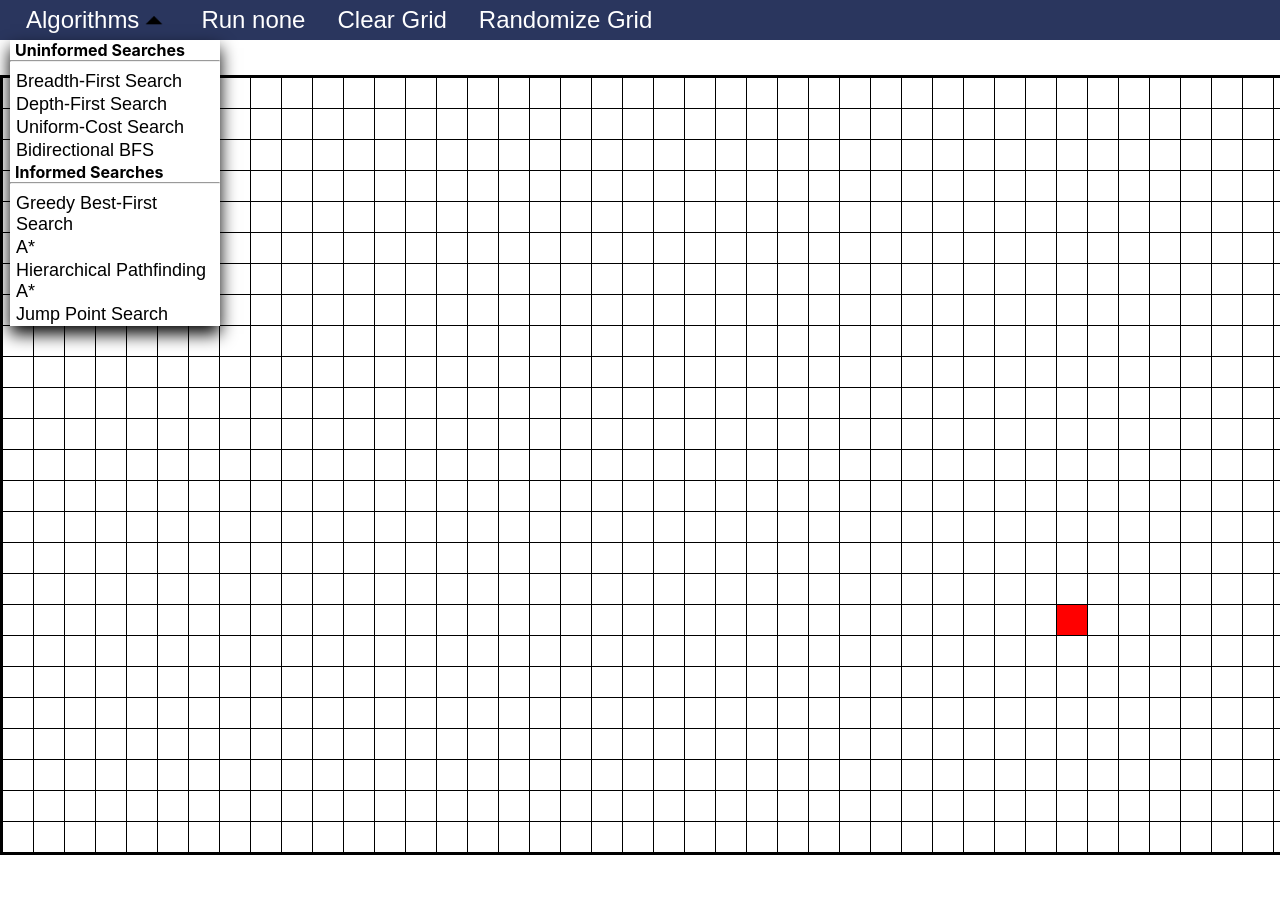
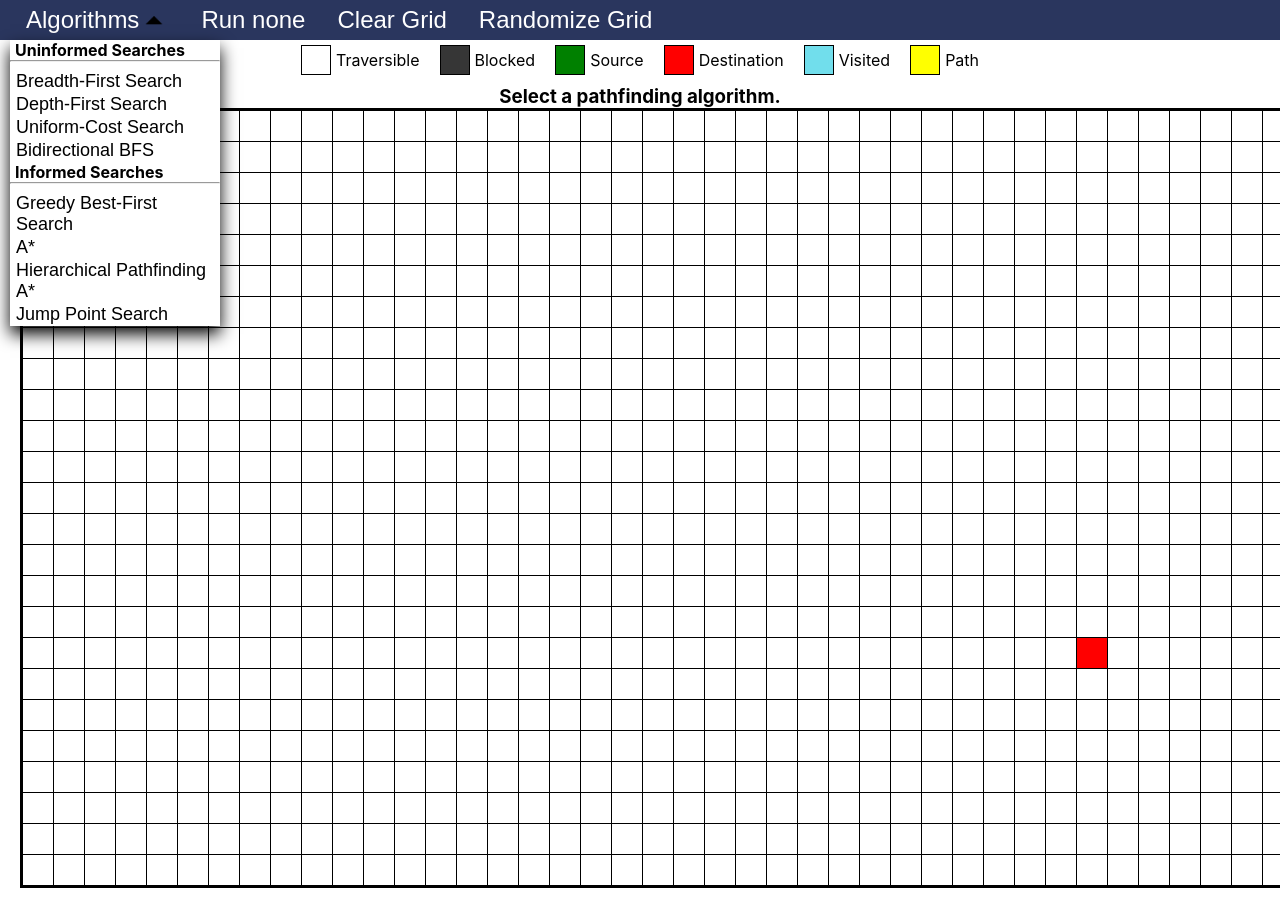
Before and after one commit to mrn73/graph-visualizer, a React (Create React App) app: page / in a window 1280 px wide. Shown: the top 908 px of the page. Before the commit the page ends 855 px from the top, so only its background shows below. Built offline with nearby package versions, Linux system fonts and the light colour scheme.

Commit message:
Added mini descriptions to algos.

```diff
--- a/src/App.css
+++ b/src/App.css
@@ -1,38 +1,8 @@
-.App {
-  text-align: center;
+.appBody {
+	margin: 0 20px 20px 20px;
 }
 
-.App-logo {
-  height: 40vmin;
-  pointer-events: none;
+.appBody > p, h1, h2, h3 {
+	margin: 0 auto;
+	text-align: center;
 }
-
-@media (prefers-reduced-motion: no-preference) {
-  .App-logo {
-    animation: App-logo-spin infinite 20s linear;
-  }
-}
-
-.App-header {
-  background-color: #282c34;
-  min-height: 100vh;
-  display: flex;
-  flex-direction: column;
-  align-items: center;
-  justify-content: center;
-  font-size: calc(10px + 2vmin);
-  color: white;
-}
-
-.App-link {
-  color: #61dafb;
-}
-
-@keyframes App-logo-spin {
-  from {
-    transform: rotate(0deg);
-  }
-  to {
-    transform: rotate(360deg);
-  }
-}
--- a/src/App.js
+++ b/src/App.js
@@ -4,6 +4,8 @@ import Grid from './components/grid.js';
 import Toolbar from './components/toolbar.js';
 import DropDown from './components/dropdown.js';
 import FloatingButton from './components/floating-button.js';
+import KeyBar from './components/key-bar.js';
+import FlexBox from './components/flex-box.js';
 import { NodeType } from './node.js';
 import bfs from './algorithms/bfs.js';
 import dfs from './algorithms/dfs.js';
@@ -14,10 +16,11 @@ import aStar from './algorithms/a-star.js';
 import hpaStar from './algorithms/hpa-star.js';
 import jps from './algorithms/jps.js';
 import ucs from './algorithms/uniform-cost-search.js';
+import SearchData from './data/searchesInfo.json';
 
 const cellSize = 30;
-const rows = 25;
-const cols = 60;
+const rows = 25; //25
+const cols = 60; //60
 const delayInc = 5;
 
 function coords(index) {
@@ -403,6 +406,7 @@ function App() {
 		}
 	}
 
+	const searchProps = SearchData[search].properties;
 	return (
 		<div>
 			<Toolbar>
@@ -425,6 +429,13 @@ function App() {
 				<button onClick={() => dispatch({type: 'randomize'})}>Randomize Grid</button>
 			</Toolbar>
 			<div className="appBody">
+				<KeyBar>{Object.values(NodeType)}</KeyBar>
+				<h3>{SearchData[search].title}</h3>
+				{searchProps ?
+				<FlexBox>
+					<p>Weighted: <span style={{color: searchProps.weighted ? 'green' : 'red'}}><b>{searchProps.weighted ? "YES" : "NO"}</b></span></p>
+					<p>Shortest Path: <span style={{color: searchProps.shortestPath ? 'green' : 'red'}}><b>{searchProps.shortestPath ? "YES" : "NO"}</b></span></p>
+				</FlexBox> : null}
 				<Grid grid={gridState.nodes} updateGridCell={updateGridCell} />
 			</div>
 		</div>
--- /dev/null
+++ b/src/components/flex-box.css
@@ -0,0 +1,10 @@
+.flex-box {
+	display: flex;
+	justify-content: center;
+	align-items: center;
+	gap: 10px;
+}
+
+.flex-box > * {
+	margin: 0;
+}
--- /dev/null
+++ b/src/components/flex-box.js
@@ -0,0 +1,12 @@
+import React from 'react';
+import './flex-box.css';
+
+function FlexBox({children, flexDirection, justifyContent, alignItems, gap, margin}) {
+	return (
+		<div className={"flex-box"} style={{flexDirection, justifyContent, alignItems, gap, margin}}>
+			{children}
+		</div>
+	);
+}
+
+export default FlexBox;
--- a/src/components/grid.css
+++ b/src/components/grid.css
@@ -4,11 +4,16 @@
 	border: transparent;
 	display: block;
 	position: relative;
+	border: transparent;
 }
 
 .cell:hover {
 	box-shadow: 0px 0px 3px 2px black;
 	z-index: 2;
+}
+
+.noHover {
+	pointer-events: none;
 }
 
 /* normal cell */
@@ -19,7 +24,6 @@
 /*blocked cell */
 .type2 {
 	background-color: #363636;
-	border: transparent;
 	animation-duration: .1s;
 	animation-name: shrink;
 }
--- /dev/null
+++ b/src/components/key-bar.css
@@ -0,0 +1,25 @@
+.keyCell {
+	width: 30px;
+	height: 30px;
+	display: inline-block;
+	position: relative;
+	border: 1px solid black;
+}
+
+.keyItem {
+	display: inline-flex;
+	align-items: center;
+	gap: 5px;
+}
+
+.keyItem > * {
+	display: inline-block;
+	margin: 0;
+}
+
+.keyBar {
+	display: flex;
+	justify-content: center;
+	gap: 20px;
+	margin: 5px;
+}
--- /dev/null
+++ b/src/components/key-bar.js
@@ -0,0 +1,44 @@
+import React, { useState, useEffect, useReducer } from 'react';
+import './key-bar.css';
+import { NodeType } from '../node.js';
+import FlexBox from './flex-box.js';
+
+function getKeyName(type) {
+	switch (type) {
+		case 1:
+			return "Traversible";
+		case 2:
+			return "Blocked";
+		case 3:
+			return "Source";
+		case 4:
+			return "Destination";
+		case 5:
+			return "Visited";
+		case 6:
+			return "Path";
+		default:
+			return "Undefined";
+	}
+}
+
+function KeyBar(props) {
+	return (
+		<FlexBox gap={"20px"} margin={"10px"}>
+			{React.Children.map(props.children, (val, i) =>
+				<KeyItem key={i} type={val} />
+			)}
+		</FlexBox>
+	);
+}
+
+function KeyItem(props) {
+	return (
+		<div className={"keyItem"}>
+			<button className={"keyCell type" + props.type}/>
+			<p>{getKeyName(props.type)}</p>
+		</div>
+	);
+}
+
+export default KeyBar;
--- a/src/components/toolbar.css
+++ b/src/components/toolbar.css
@@ -32,5 +32,5 @@ ul > li > button:hover, a:hover, .dropdown-header:hover {
 }
 
 .navbar {
-	margin-bottom: 75px;
+	margin-bottom: 45px;
 }
--- /dev/null
+++ b/src/data/searchesInfo.json
@@ -0,0 +1,77 @@
+{
+	"BFS": {
+		"title": "Breadth-First Search",
+		"properties": {
+			"weighted": false,
+			"shortestPath": true,
+			"timeComplexity": "bigO",
+			"spaceComplexity": "bigO"
+		}
+	},
+	"DFS": {
+		"title": "Depth-First Search",
+		"properties": {
+			"weighted": false,
+			"shortestPath": false,
+			"timeComplexity": "bigO",
+			"spaceComplexity": "bigO"
+		}
+	},
+	"UCS": {
+		"title": "Uniform-Cost Search (Dijkstra)",
+		"properties": {
+			"weighted": true,
+			"shortestPath": true,
+			"timeComplexity": "bigO",
+			"spaceComplexity": "bigO"
+		}
+	},
+	"BDS": {
+		"title": "Bidirectional Breadth-First Search",
+		"properties": {
+			"weighted": false,
+			"shortestPath": true,
+			"timeComplexity": "bigO",
+			"spaceComplexity": "bigO"
+		}
+	},
+	"GBFS": {
+		"title": "Greedy Best-First Search",
+		"properties": {
+			"weighted": false,
+			"shortestPath": false,
+			"timeComplexity": "bigO",
+			"spaceComplexity": "bigO"
+		}
+	},
+	"A*": {
+		"title": "A*",
+		"properties": {
+			"weighted": true,
+			"shortestPath": true,
+			"timeComplexity": "bigO",
+			"spaceComplexity": "bigO"
+		}
+	},
+	"HPA": {
+		"title": "Hierarchical Pathfinding A*",
+		"properties": {
+			"weighted": true,
+			"shortestPath": false,
+			"timeComplexity": "bigO",
+			"spaceComplexity": "bigO"
+		}
+	},
+	"JPS": {
+		"title": "Jump Point Search",
+		"properties": {
+			"weighted": false,
+			"shortestPath": true,
+			"timeComplexity": "bigO",
+			"spaceComplexity": "bigO"
+		}
+	},
+	"none": {
+		"title": "Select a pathfinding algorithm."
+	}
+}
```
Also changed, not shown: 2 other files (tests, documents, lock files or other folders).
